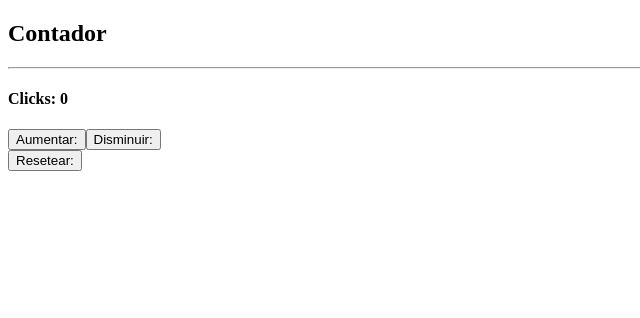
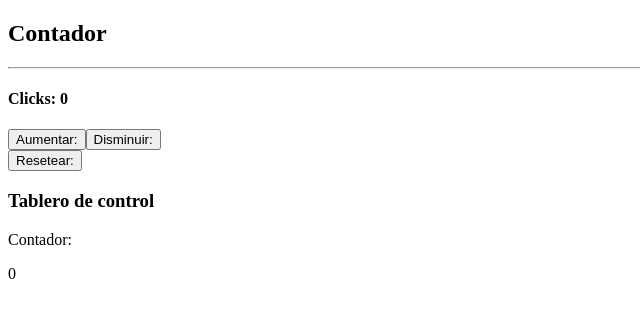
Before and after one commit to CamiloPenagos99/custom-hooks-react-app, a React (Create React App) app: page / in a window 1280 px wide. Shown: the top 318 px of the page, without its empty margins (0-640 px from the left). Built offline with nearby package versions, Linux system fonts and the light colour scheme.

Commit message:
feat: Custom Hook, counter

```diff
--- a/src/components/counter.jsx
+++ b/src/components/counter.jsx
@@ -1,7 +1,9 @@
 import React from "react";
 import { useCounter } from "../hooks/useCounter"
+import { Dashboard } from "./dashboard";
 
 export const Counter = () => {
+  console.log('Render del counter')
   const [counter, increment, decrement, reset] = useCounter();
   return (
     <div>
@@ -12,6 +14,9 @@ export const Counter = () => {
       <button onClick={decrement}>Disminuir:</button>
       <br></br>
       <button onClick={reset}>Resetear:</button>
+      <div>
+        <Dashboard valor={counter}></Dashboard>
+      </div>
     </div>
   );
 };
--- /dev/null
+++ b/src/components/dashboard.jsx
@@ -0,0 +1,13 @@
+export const Dashboard = ({ valor }) => {
+  console.log("Renderizado del dashboard");
+
+  return (
+    <div>
+      <h3>Tablero de control</h3>
+      <div>
+        <p>Contador:</p>
+        <p>{valor}</p>
+      </div>
+    </div>
+  );
+};
--- a/src/hooks/useCounter.js
+++ b/src/hooks/useCounter.js
@@ -3,6 +3,7 @@
 import { useState } from "react";
 
 export const useCounter = () => {
+  console.log('Invoca el hook')
   const [counter, setCounter] = useState(0);
 
   const increment = () => {
```
